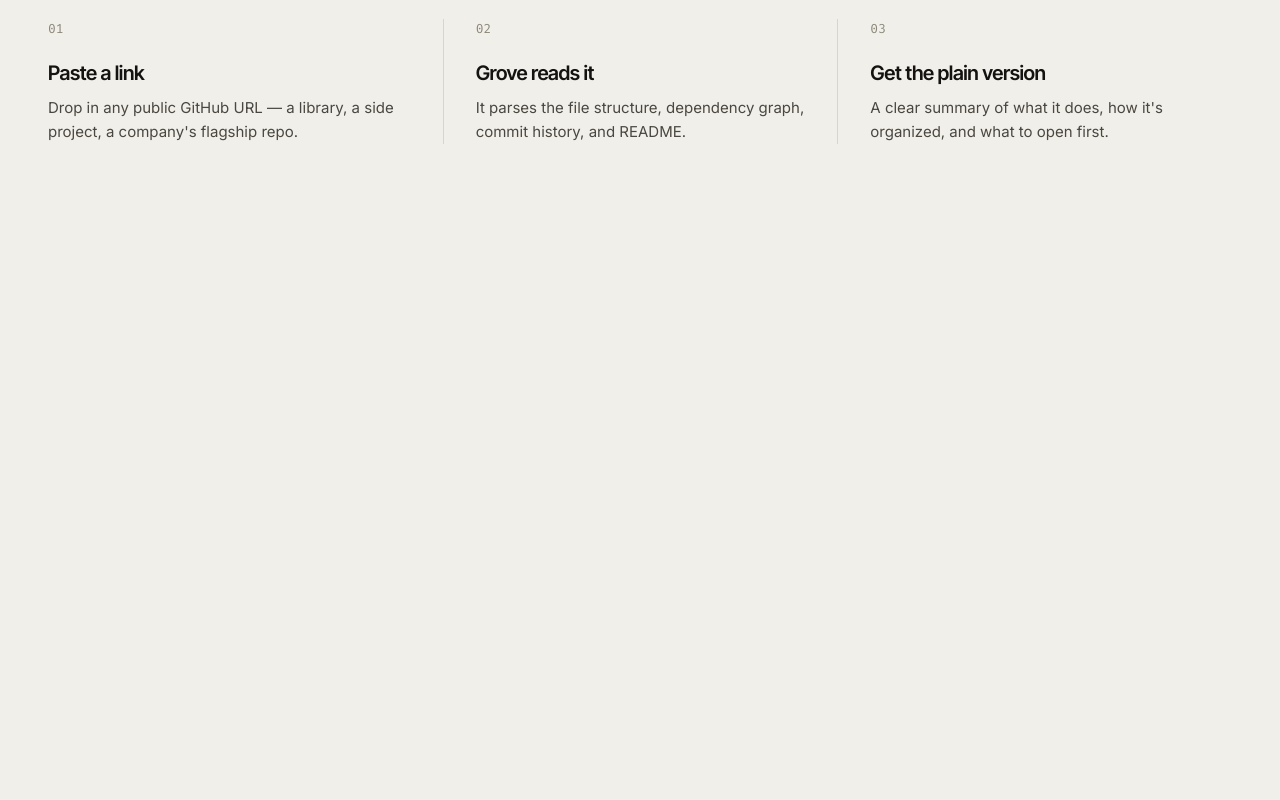
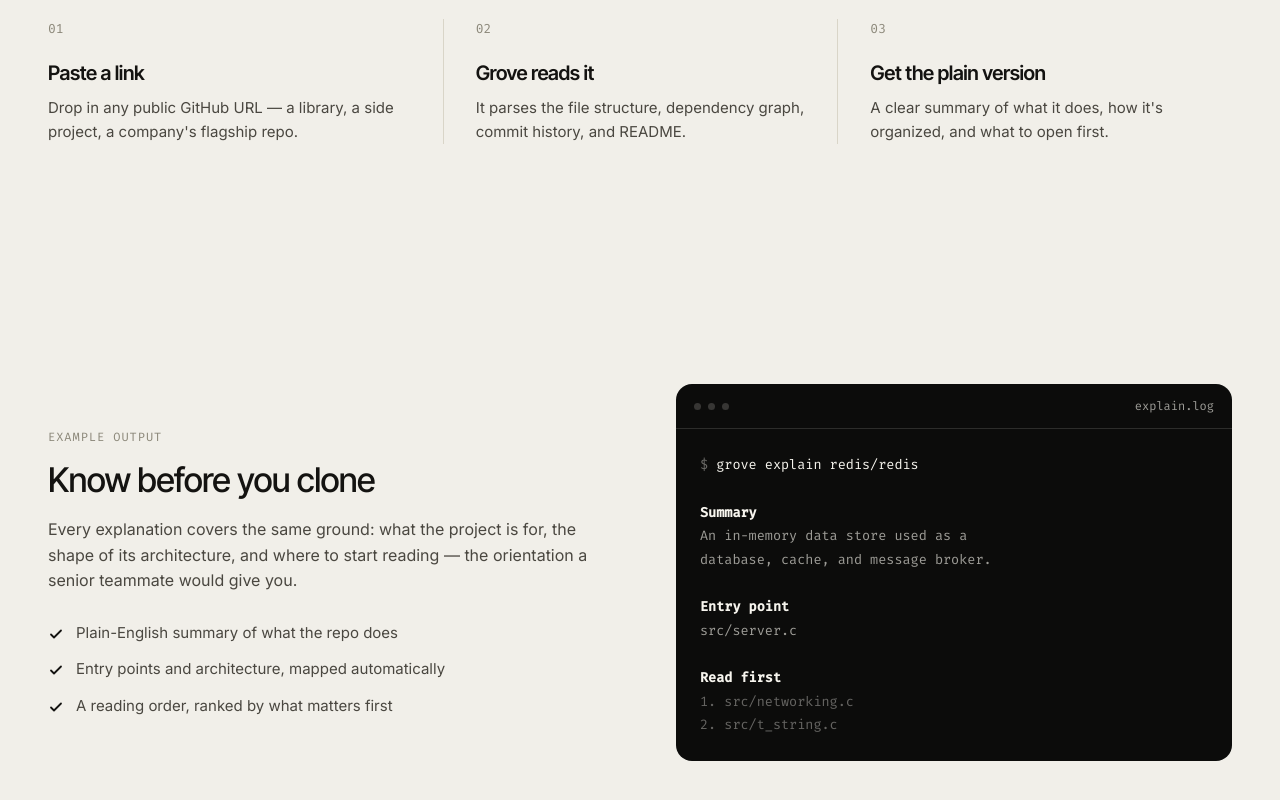
Before and after one commit to gusainyashaswi/grove, a React (Vite) app in the folder frontend/: page / in a window 1280 px wide. Shown: the part 1464-2264 px from the top of the page. Before the commit the page ends 1728 px from the top, so only its background shows below. Built offline with nearby package versions, Linux system fonts and the light colour scheme; no server answers.

Commit message:
feat: add FeatureSection component to home page to display repository explanation preview

```diff
--- /dev/null
+++ b/frontend/src/components/FeatureSection.jsx
@@ -0,0 +1,145 @@
+import Terminal from "./Terminal";
+
+const REDIS_LINES = [
+    { type: "prompt",  command: "grove explain redis/redis" },
+    { type: "blank"  },
+    { type: "heading", text: "Summary" },
+    { type: "body",    text: "An in-memory data store used as a" },
+    { type: "body",    text: "database, cache, and message broker." },
+    { type: "blank"  },
+    { type: "heading", text: "Entry point" },
+    { type: "body",    text: "src/server.c" },
+    { type: "blank"  },
+    { type: "heading", text: "Read first" },
+    { type: "dim",     text: "1. src/networking.c" },
+    { type: "dim",     text: "2. src/t_string.c" },
+];
+
+export default function FeatureSection() {
+    return (
+        <>
+            <style>{`
+                .feature-section {
+                    padding: 120px 0;
+                }
+                .feature {
+                    display: grid;
+                    grid-template-columns: 1fr 1fr;
+                    gap: 72px;
+                    align-items: center;
+                }
+                .feature h2 {
+                    font-size: clamp(26px, 3.4vw, 34px);
+                    line-height: 1.15;
+                    margin-bottom: 18px;
+                }
+                .feature p {
+                    font-size: 16px;
+                    line-height: 1.6;
+                    color: var(--ink-soft);
+                    margin-bottom: 28px;
+                }
+                .check-list {
+                    display: flex;
+                    flex-direction: column;
+                    gap: 14px;
+                }
+                .check-item {
+                    display: flex;
+                    gap: 12px;
+                    align-items: flex-start;
+                    font-size: 15px;
+                    color: var(--ink-soft);
+                }
+                .check-item svg {
+                    flex-shrink: 0;
+                    margin-top: 4px;
+                }
+
+                @media (max-width: 900px) {
+                    .feature {
+                        grid-template-columns: 1fr;
+                        gap: 44px;
+                    }
+                }
+            `}</style>
+
+            <section className="feature-section" id="example">
+                <div style={{ maxWidth: "1440px", margin: "0 auto", padding: "0 48px" }}>
+                    <div className="feature">
+                        {/* Left Column — Text & Benefits */}
+                        <div className="reveal">
+                            <div
+                                className="eyebrow"
+                                style={{
+                                    fontFamily: "var(--font-mono)",
+                                    fontSize: "12px",
+                                    fontWeight: 400,
+                                    textTransform: "uppercase",
+                                    letterSpacing: "0.08em",
+                                    color: "var(--muted)",
+                                    marginBottom: "14px",
+                                }}
+                            >
+                                Example output
+                            </div>
+                            <h2>Know before you clone</h2>
+                            <p>
+                                Every explanation covers the same ground: what the project is for,
+                                the shape of its architecture, and where to start reading — the
+                                orientation a senior teammate would give you.
+                            </p>
+                            <div className="check-list">
+                                <div className="check-item">
+                                    <svg width="16" height="16" viewBox="0 0 16 16" fill="none">
+                                        <path
+                                            d="M3 8.5L6 11.5L13 4.5"
+                                            stroke="var(--ink)"
+                                            strokeWidth="1.8"
+                                            strokeLinecap="round"
+                                            strokeLinejoin="round"
+                                        />
+                                    </svg>
+                                    <span>Plain-English summary of what the repo does</span>
+                                </div>
+                                <div className="check-item">
+                                    <svg width="16" height="16" viewBox="0 0 16 16" fill="none">
+                                        <path
+                                            d="M3 8.5L6 11.5L13 4.5"
+                                            stroke="var(--ink)"
+                                            strokeWidth="1.8"
+                                            strokeLinecap="round"
+                                            strokeLinejoin="round"
+                                        />
+                                    </svg>
+                                    <span>Entry points and architecture, mapped automatically</span>
+                                </div>
+                                <div className="check-item">
+                                    <svg width="16" height="16" viewBox="0 0 16 16" fill="none">
+                                        <path
+                                            d="M3 8.5L6 11.5L13 4.5"
+                                            stroke="var(--ink)"
+                                            strokeWidth="1.8"
+                                            strokeLinecap="round"
+                                            strokeLinejoin="round"
+                                        />
+                                    </svg>
+                                    <span>A reading order, ranked by what matters first</span>
+                                </div>
+                            </div>
+                        </div>
+
+                        {/* Right Column — Reuse Terminal Component */}
+                        <div className="reveal">
+                            <Terminal
+                                title="explain.log"
+                                lines={REDIS_LINES}
+                                isTyping={false}
+                            />
+                        </div>
+                    </div>
+                </div>
+            </section>
+        </>
+    );
+}
--- a/frontend/src/pages/Home.jsx
+++ b/frontend/src/pages/Home.jsx
@@ -4,6 +4,7 @@
 import { analyzeRepository } from "../services/repository.service";
 import Hero from "../components/Hero";
 import ProcessSection from "../components/ProcessSection";
+import FeatureSection from "../components/FeatureSection";
 
 export default function Home() {
     const { setRepository } = useRepository();
@@ -92,6 +93,8 @@
             </div>
 
             <ProcessSection />
+
+            <FeatureSection />
         </div>
     );
 }
```
